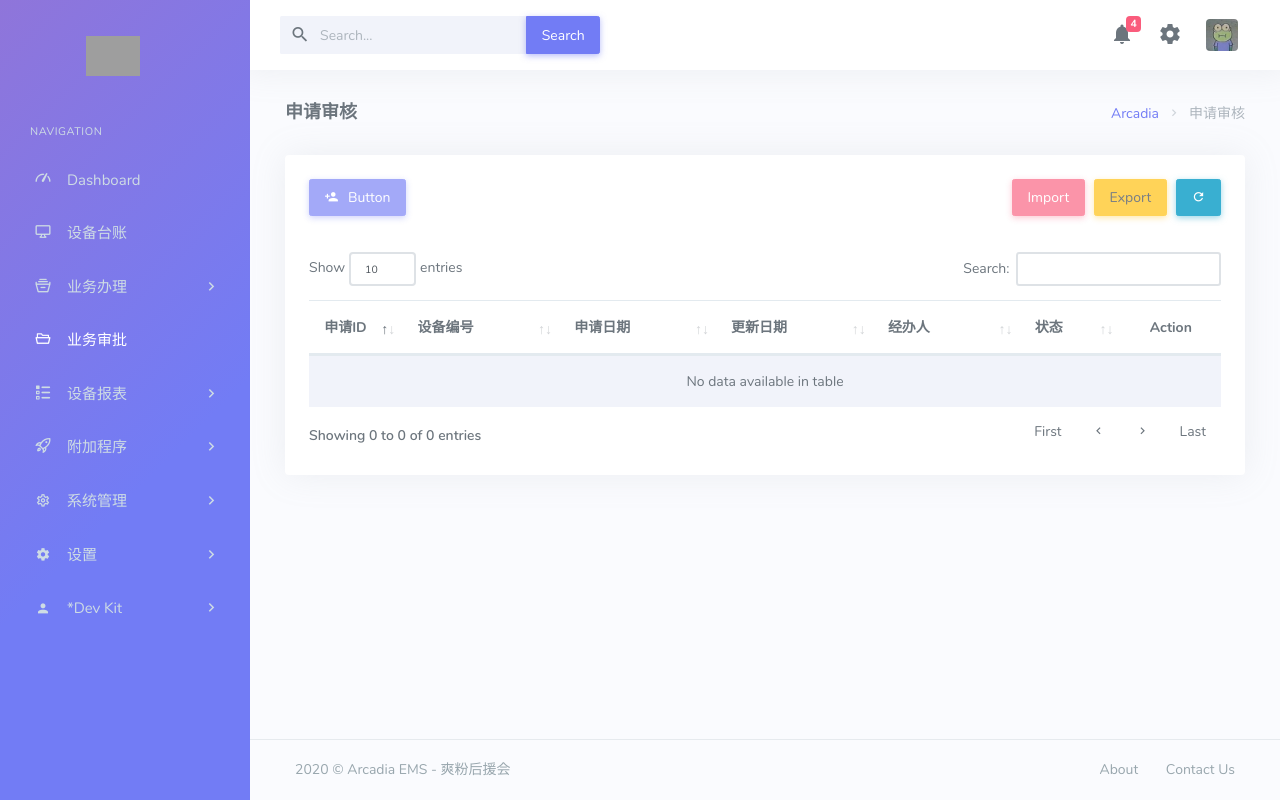
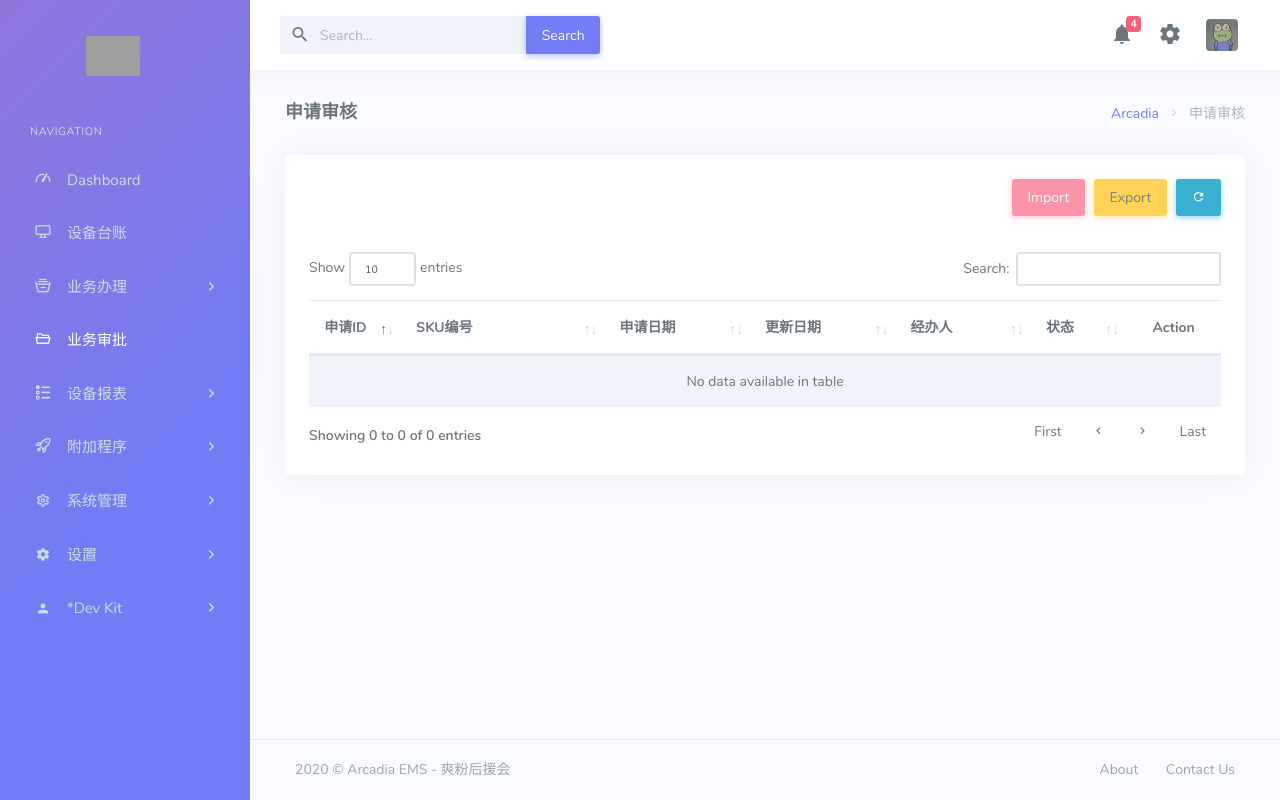
Before and after one commit to biopuppet/Arcadia-EMS, a Django app: page /review/ in a window 1280 px wide. Run offline with Django 3.2, Linux system fonts and the light colour scheme; the visitor is signed in with stand-in values (Sample User, id 1); data that the repository does not hold is empty; some libraries are stand-ins or nearby versions; grey boxes are pictures that could not be loaded.

Commit message:
fix(review): Change asset to skuid in index

```diff
--- a/review/templates/index.html
+++ b/review/templates/index.html
@@ -22,7 +22,7 @@
 
                         <div class="row mb-2">
                             <div class="col-sm-4">
-                                <button disabled type="button" class="btn btn-primary mb-3">
+                                <button hidden disabled type="button" class="btn btn-primary mb-3">
                                     <i class="mdi mdi-account-plus mr-1"></i> Button
                                 </button>
                             </div>
--- a/review/views.py
+++ b/review/views.py
@@ -20,8 +20,18 @@ class ReviewIndexView(LoginRequiredMixin, View):
                 'id': app.id,
                 'created_at': app.created_at.strftime("%Y-%m-%d %H:%M:%S"),
                 'updated_at': app.updated_at.strftime("%Y-%m-%d %H:%M:%S"),
-                'asset': app.sku.skuid,
+                'skuid': app.sku.skuid,
                 'transactor': app.transactor.username,
                 'status': app.status,
             })
         return HttpResponse(json.dumps(app_list), content_type='application/json')
+
+
+class AppDetailView(LoginRequiredMixin, View):
+
+    def get(self, request):
+        return render(request, 'index.html')
+
+    def post(self, request):
+        app_list = []
+        return HttpResponse(json.dumps(app_list), content_type='application/json')
--- a/static/javascript/arcadia.datatable.review.js
+++ b/static/javascript/arcadia.datatable.review.js
@@ -15,10 +15,13 @@ function initDatatable(table, ajax_url, csrf_token) {
                 width: "1%",
             },
             {
-                title: '设备编号',
-                data: 'asset',
+                title: 'SKU编号',
+                data: 'skuid',
                 responsivePriority: 1,
-                width: "10%",
+                width: "15%",
+                render: function(data, type, full, meta){
+                    return trunc(type, data, 15);
+                }
             },
             {
                 title: '申请日期',
@@ -41,7 +44,7 @@ function initDatatable(table, ajax_url, csrf_token) {
             {
                 title: '状态',
                 data: 'status',
-                responsivePriority: 5,
+                responsivePriority: 1,
                 width: "5%",
                 render: CONSTANT.DATA_TABLE.RENDER.ASSET_STATUS,
             },
```
